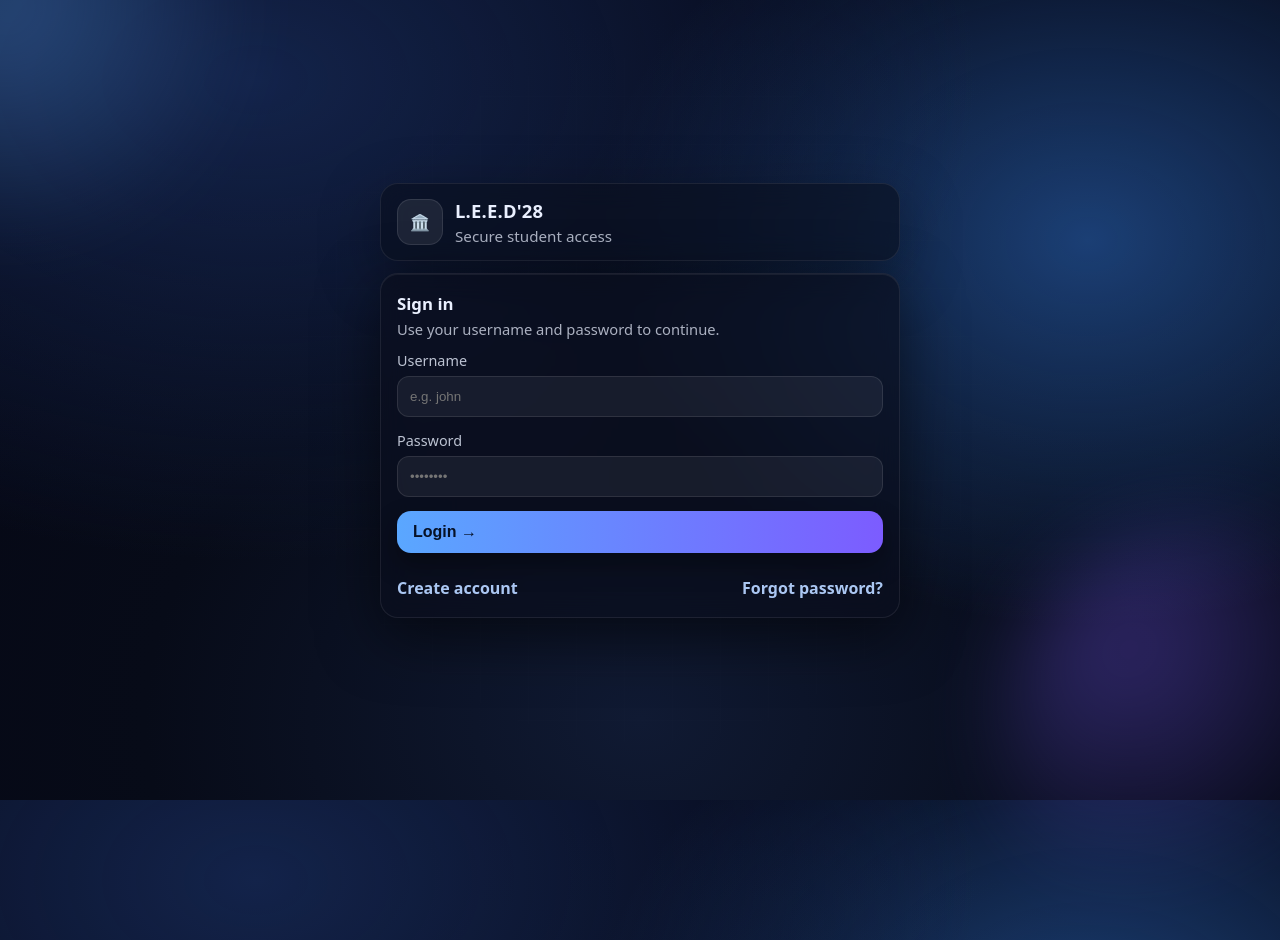
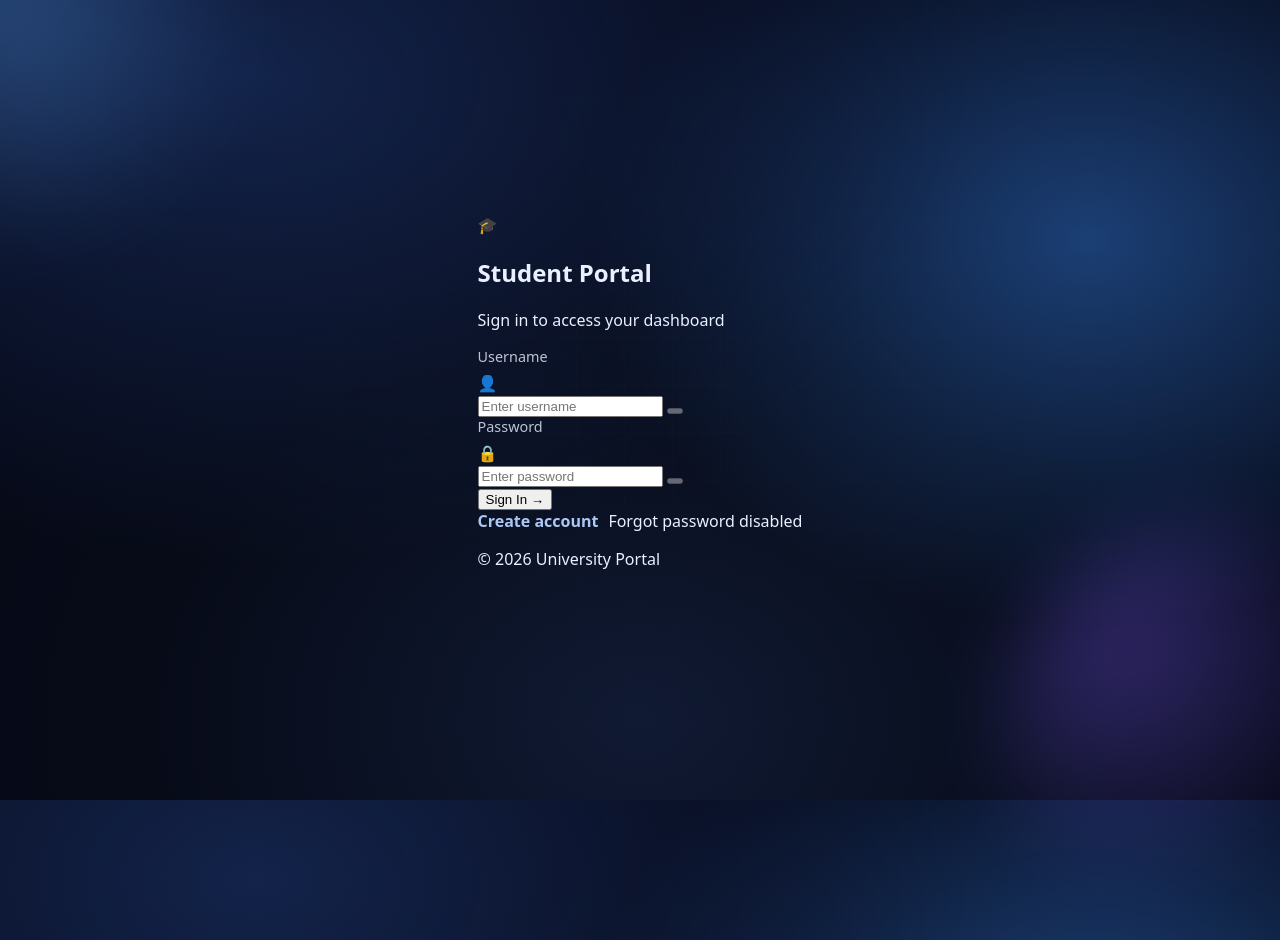
Before and after one commit to EnglishEdu28/TheEngEdu28, a Flask app: template templates/login.html in a window 1280 px wide; the page is wider, and only the part inside the window is pictured. Run offline with Flask 3, Linux system fonts and the light colour scheme; the template is opened without the code that fills it, so the values that code supplies are empty; parts of the project's set-up code (start-up, migrations or seed data) failed here and were passed over; some libraries are stand-ins or nearby versions.

Commit message:
Revamp login.html for University Portal
Updated the login page layout and content for the University Portal, including new styles and structure.

```diff
--- a/templates/login.html
+++ b/templates/login.html
@@ -3,70 +3,74 @@
 <head>
   <meta charset="UTF-8" />
   <meta name="viewport" content="width=device-width, initial-scale=1.0" />
-  <title>Login • English EduLites 28</title>
+  <title>Login • University Portal</title>
   <link rel="stylesheet" href="{{ url_for('static', filename='style.css') }}">
 </head>
 <body>
   <main class="page">
-    <section class="shell" style="max-width: 520px;">
-      <header class="topbar" style="margin-bottom: 12px;">
-        <div class="topbar-left">
-          <div class="appmark" aria-hidden="true">🏛️</div>
-          <div>
-            <div class="topbar-title">L.E.E.D'28</div>
-            <div class="topbar-sub">Secure student access</div>
-          </div>
-        </div>
+    <section class="auth-card">
+      <header class="auth-header">
+        <div class="logo-badge">🎓</div>
+        <h1>Student Portal</h1>
+        <p>Sign in to access your dashboard</p>
       </header>
 
-      <section class="card">
-        <div class="section-title">Sign in</div>
-        <div class="section-sub">Use your username and password to continue.</div>
-
       {% if locked %}
-          <div class="alert alert-error" style="margin-top: 12px;">
+        <div class="alert alert-error">
           <strong>Account Locked 🔒</strong>
-            Try again in <b id="countdown">{{ remaining_seconds }}</b> seconds.
+          <span>Try again in <b id="countdown">{{ remaining_seconds }}</b> seconds.</span>
         </div>
         <script>
-            (function(){
-              let s = Number("{{ remaining_seconds }}");
+          let seconds = Number("{{ remaining_seconds }}");
           const el = document.getElementById("countdown");
-              const t = setInterval(() => {
-                s -= 1;
-                if (s <= 0) { clearInterval(t); location.reload(); return; }
-                el.textContent = s;
+          const timer = setInterval(() => {
+            seconds -= 1;
+            if (seconds <= 0) { clearInterval(timer); location.reload(); }
+            else { el.textContent = seconds; }
           }, 1000);
-            })();
         </script>
       {% endif %}
 
       {% if error %}
-          <div class="alert alert-error" style="margin-top: 12px;">
-            <strong>Login failed</strong>
-            {{ error }}
-          </div>
+        <div class="alert alert-error">{{ error }}</div>
       {% endif %}
 
-        <form class="form" method="POST" action="{{ url_for('login') }}">
+      <form class="auth-form" method="POST" action="{{ url_for('login') }}">
         <div class="field">
           <label>Username</label>
-            <input class="input" type="text" name="username" placeholder="e.g. john" required />
+          <div class="input-wrap">
+            <div class="input-icon">👤</div>
+            <input type="text" name="username" placeholder="Enter username" required />
+            <button class="icon-btn" type="button" disabled> </button>
+          </div>
         </div>
 
         <div class="field">
           <label>Password</label>
-            <input class="input" type="password" name="password" placeholder="••••••••" required />
+          <div class="input-wrap">
+            <div class="input-icon">🔒</div>
+            <input type="password" name="password" placeholder="Enter password" required />
+            <button class="icon-btn" type="button" disabled> </button>
+          </div>
         </div>
 
-          <button class="btn-primary" type="submit">Login →</button>
+        <button class="btn" type="submit">Sign In <span class="btn-arrow">→</span></button>
 
-          <div class="row" style="margin-top: 10px;">
+        <div class="row">
           <a class="link" href="{{ url_for('register') }}">Create account</a>
+
+          {# IMPORTANT: this prevents crash if route is missing #}
+          {% if 'forgot_password' in current_app.view_functions %}
             <a class="link" href="{{ url_for('forgot_password') }}">Forgot password?</a>
+          {% else %}
+            <span class="tiny">Forgot password disabled</span>
+          {% endif %}
         </div>
       </form>
-      </section>
+
+      <div class="auth-footer">
+        <p class="tiny">© {{ 2026 }} University Portal</p>
+      </div>
     </section>
 
     <div class="bg-orb orb-1" aria-hidden="true"></div>
```
Lines whose indentation alone changed are shown as unchanged.
